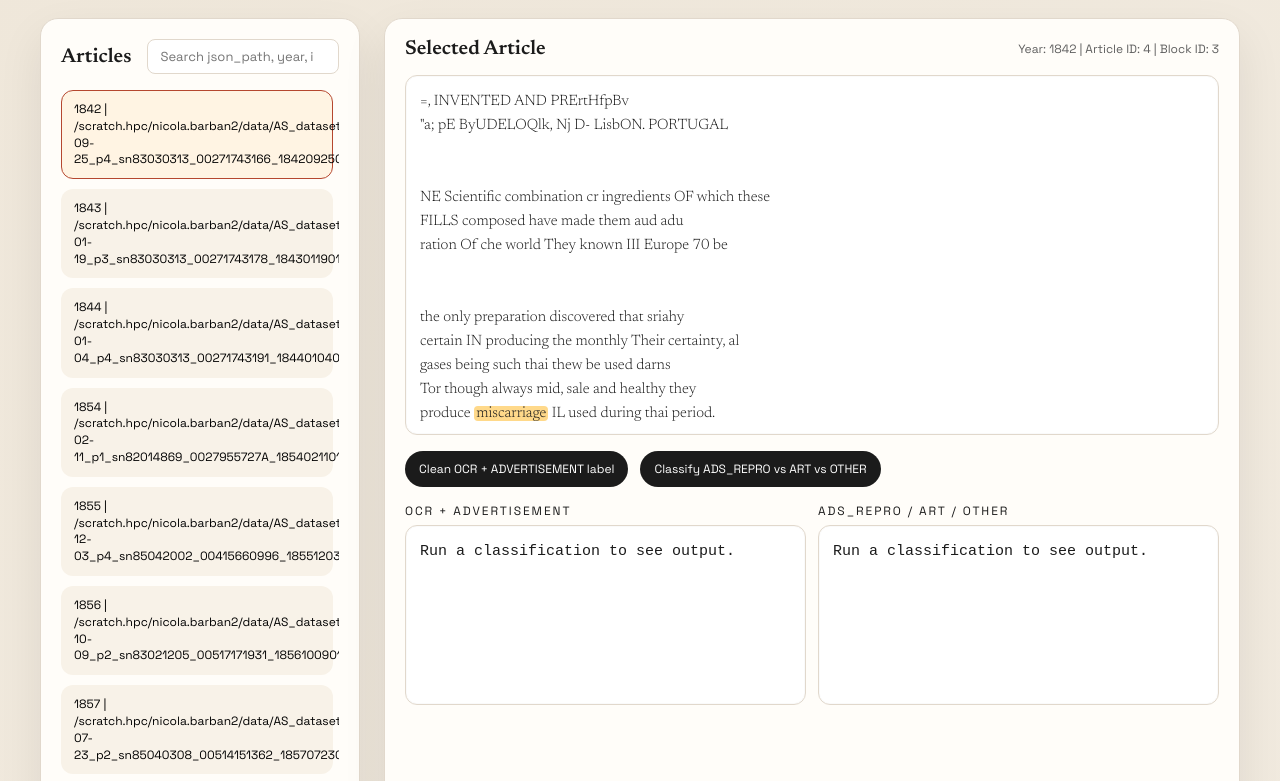
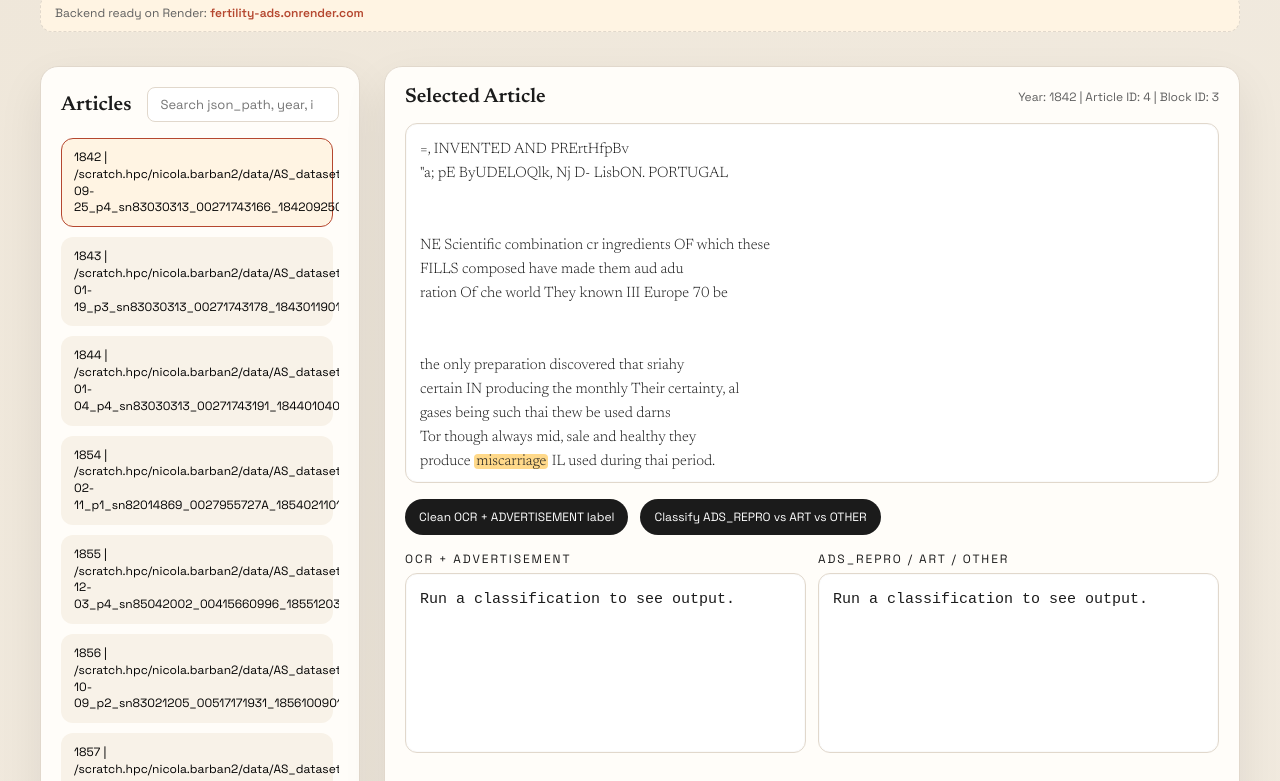
Before and after one commit to nicolabarban/fertility_ads, a website: page index.html in a window 1280 px wide. Shown: the part 92-873 px from the top of the page. Drawn offline with Linux system fonts and the light colour scheme; no server answers.

Commit message:
Add Render banner link (Pages)

```diff
--- a/index.html
+++ b/index.html
@@ -16,6 +16,10 @@
         <div class="badge" id="rowCount">Loading rows...</div>
       </div>
     </header>
+    <div class="notice">
+      Backend ready on Render:
+      <a href="https://fertility-ads.onrender.com" target="_blank" rel="noreferrer">fertility-ads.onrender.com</a>
+    </div>
 
     <main class="layout">
       <section class="panel">
--- a/styles.css
+++ b/styles.css
@@ -50,6 +50,23 @@ body {
   background: var(--panel);
   border: 1px solid var(--stroke);
   border-radius: 999px;
+}
+
+.notice {
+  margin: 0 40px 10px;
+  padding: 10px 14px;
+  border-radius: 12px;
+  border: 1px dashed var(--stroke);
+  background: #fff4e3;
+  font-family: "Space Grotesk", sans-serif;
+  font-size: 12px;
+  color: var(--muted);
+}
+
+.notice a {
+  color: var(--accent);
+  text-decoration: none;
+  font-weight: 600;
 }
 
 .layout {
```
